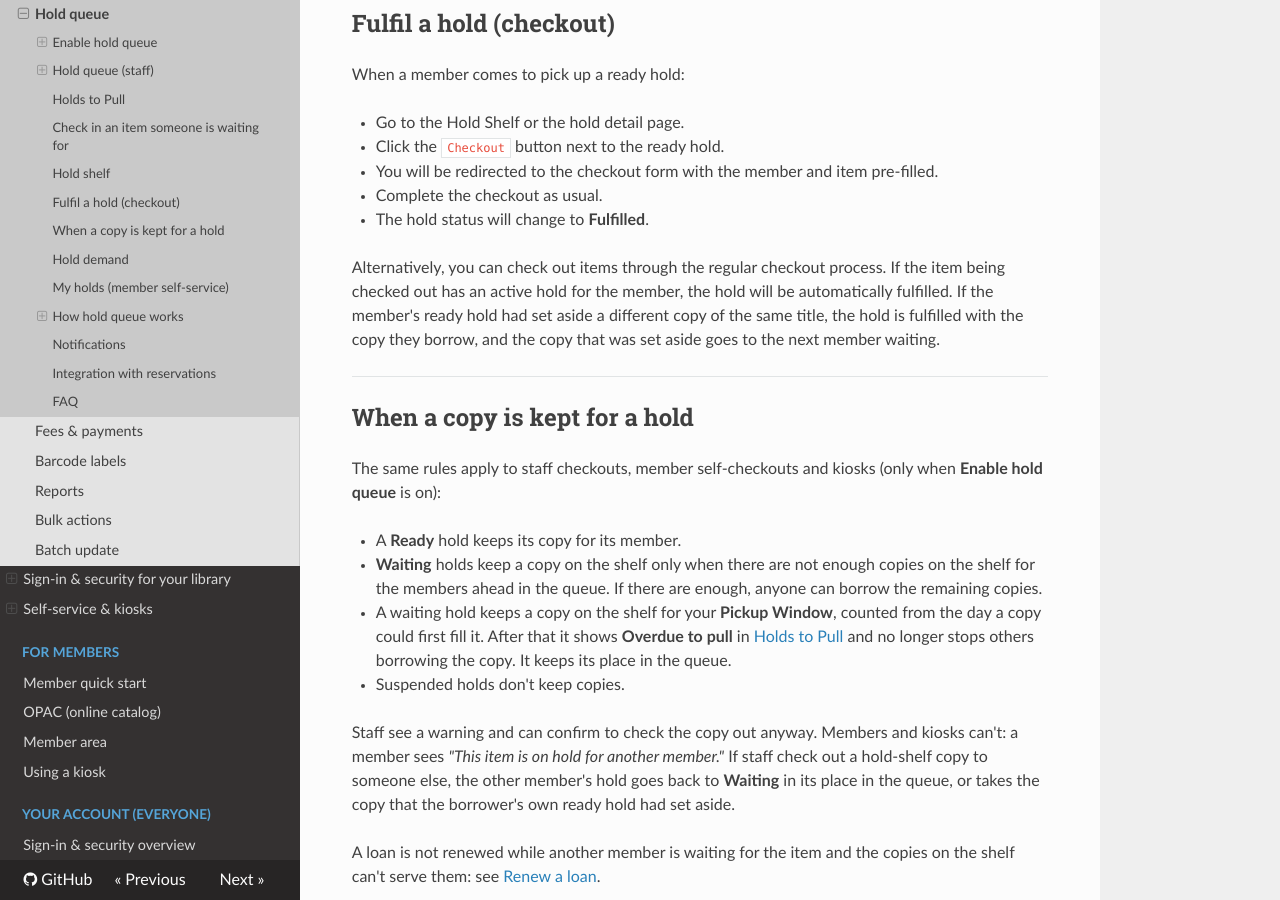
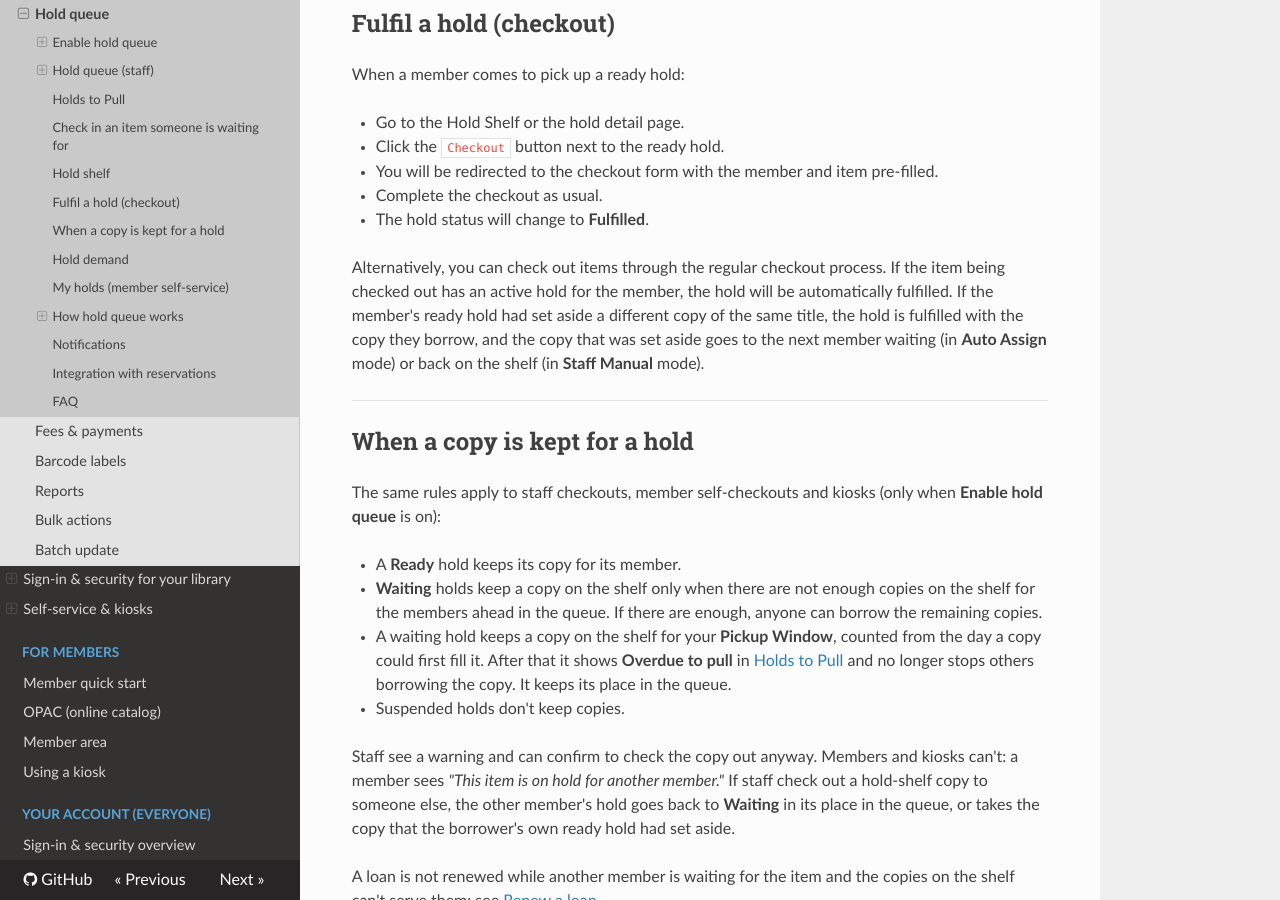
Before and after one commit to Librarika/manual, an MkDocs documentation site: the page built from docs/hold-queue.md, in a window 1280 px wide and 900 px high, scrolled down 5779 px. Built offline with MkDocs 1.6.1, drawn with Linux system fonts in a browser that asks for light colours; nearby versions of some CDN libraries; some of the changed text lies outside the part shown.

Commit message:
Manual: renewal and hold corrections (kiosk page no longer points to the app for renewals, Renew in the circulation list, renewal refusal when the due date can't move, member renewal eligibility, swap copy in Staff Manual mode, ready notice setting, daily balance wording)

```diff
--- a/docs/hold-queue.md
+++ b/docs/hold-queue.md
@@ -148,7 +148,7 @@ Holds to Pull lists the holds that a copy on the shelf can fill now, so staff ca
 * Each row shows when the hold was **Placed**, the **Title**, the **Copy on the shelf** (accession number and call number), the **Member** and the **Branch** of the copy. Holds that are overdue to pull are listed first.
 * Take the copy from the shelf.
 * Click `Mark Ready`. The **Mark Ready** window opens with that copy chosen. If the copy isn't on the shelf after all, choose another copy or leave the hold waiting.
-* Click `Submit`. The hold becomes **Ready**, moves to the [Hold shelf](#hold-shelf), and the member is told it is ready for pickup.
+* Click `Submit`. The hold becomes **Ready**, moves to the [Hold shelf](#hold-shelf), and the member is told it is ready for pickup (if **Notify when hold is ready** is on).
 
 A hold that is not pulled within your **Pickup Window** (counted from the day a copy on the shelf could first fill it) shows **Overdue to pull**. Other members may then borrow the copy from the shelf; the hold keeps its place in the queue and stays in the list while a copy on the shelf can fill it.
 
@@ -198,7 +198,7 @@ When a member comes to pick up a ready hold:
 * Complete the checkout as usual.
 * The hold status will change to **Fulfilled**.
 
-Alternatively, you can check out items through the regular checkout process. If the item being checked out has an active hold for the member, the hold will be automatically fulfilled. If the member's ready hold had set aside a different copy of the same title, the hold is fulfilled with the copy they borrow, and the copy that was set aside goes to the next member waiting.
+Alternatively, you can check out items through the regular checkout process. If the item being checked out has an active hold for the member, the hold will be automatically fulfilled. If the member's ready hold had set aside a different copy of the same title, the hold is fulfilled with the copy they borrow, and the copy that was set aside goes to the next member waiting (in **Auto Assign** mode) or back on the shelf (in **Staff Manual** mode).
 
 ---
 
```
Also changed, not shown: docs/circulations.md (+2 -2 lines), docs/fees-payments.md (+1 -1 lines), docs/member-area.md (+2 -2 lines), docs/self-service.md (+1 -1 lines), docs/using-a-kiosk.md (+1 -1 lines).
